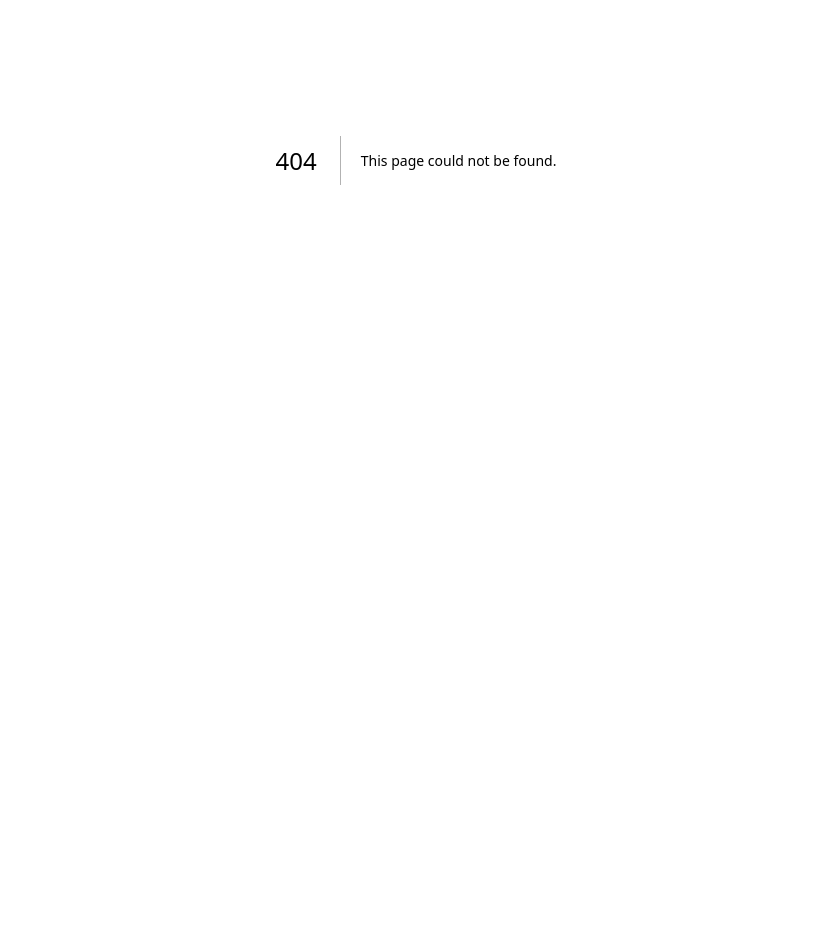
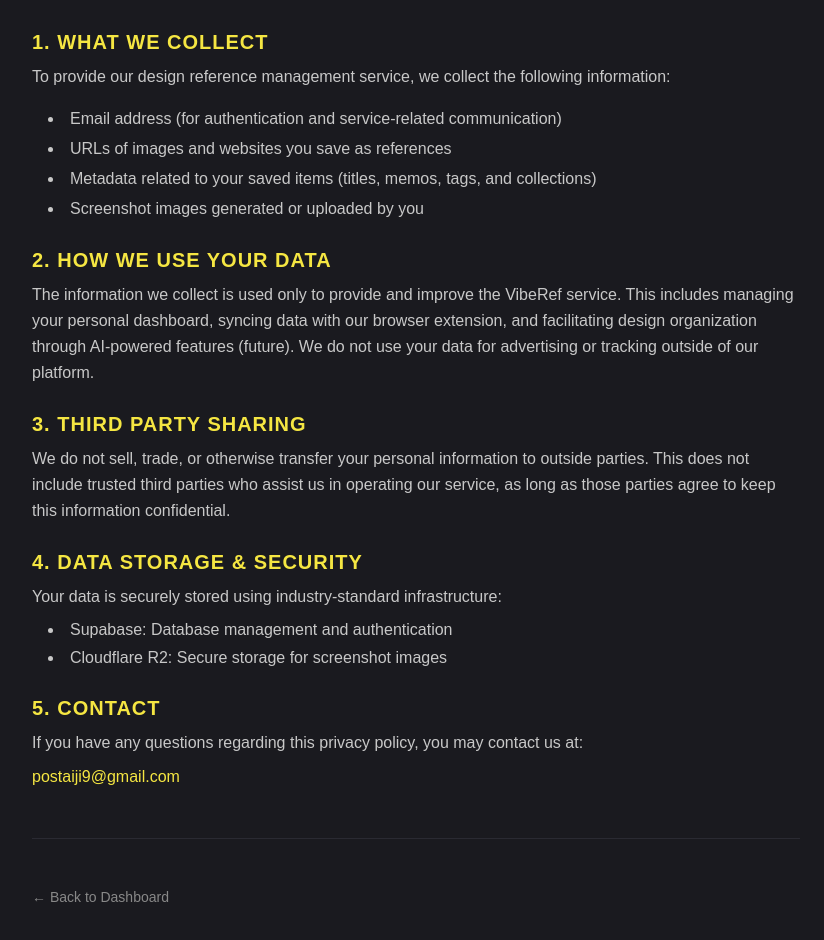
Before and after one commit to lalahaah/viberef, a Next.js app: page /privacy in a window 1280 px wide. Before the commit this address had no page. Shown: the part 240-1180 px from the top of the page, without its empty margins (224-1048 px from the left). Before the commit the page ends 800 px from the top, so only its background shows below. Built offline with nearby package versions, Linux system fonts and the light colour scheme.

Commit message:
feat: add privacy policy page

```diff
--- /dev/null
+++ b/app/privacy/page.tsx
@@ -0,0 +1,72 @@
+export default function PrivacyPolicy() {
+  return (
+    <div className="min-h-screen bg-[#1A1A1F] text-[#E5E5E5] font-light py-20 px-6">
+      <div className="max-w-3xl mx-auto space-y-12">
+        <header className="space-y-4">
+          <div className="w-10 h-10 bg-[#F5E642] rounded-sm flex items-center justify-center shadow-lg shadow-[#F5E642]/10 mb-6">
+            <span className="text-[#1A1A1F] font-black text-xl">V</span>
+          </div>
+          <h1 className="text-4xl font-bold text-white tracking-tight">Privacy Policy - VibeRef</h1>
+          <p className="text-[#888] text-sm">Last updated: May 5, 2026</p>
+        </header>
+
+        <section className="space-y-6">
+          <div className="space-y-2">
+            <h2 className="text-xl font-bold text-[#F5E642] uppercase tracking-wider text-sm">1. What we collect</h2>
+            <div className="space-y-4 text-[#C8C8C8] leading-relaxed">
+              <p>
+                To provide our design reference management service, we collect the following information:
+              </p>
+              <ul className="list-disc list-inside space-y-1 pl-4">
+                <li>Email address (for authentication and service-related communication)</li>
+                <li>URLs of images and websites you save as references</li>
+                <li>Metadata related to your saved items (titles, memos, tags, and collections)</li>
+                <li>Screenshot images generated or uploaded by you</li>
+              </ul>
+            </div>
+          </div>
+
+          <div className="space-y-2">
+            <h2 className="text-xl font-bold text-[#F5E642] uppercase tracking-wider text-sm">2. How we use your data</h2>
+            <p className="text-[#C8C8C8] leading-relaxed">
+              The information we collect is used <strong>only to provide and improve the VibeRef service</strong>. This includes managing your personal dashboard, syncing data with our browser extension, and facilitating design organization through AI-powered features (future). We do not use your data for advertising or tracking outside of our platform.
+            </p>
+          </div>
+
+          <div className="space-y-2">
+            <h2 className="text-xl font-bold text-[#F5E642] uppercase tracking-wider text-sm">3. Third party sharing</h2>
+            <p className="text-[#C8C8C8] leading-relaxed">
+              We do not sell, trade, or otherwise transfer your personal information to outside parties. This does not include trusted third parties who assist us in operating our service, as long as those parties agree to keep this information confidential.
+            </p>
+          </div>
+
+          <div className="space-y-2">
+            <h2 className="text-xl font-bold text-[#F5E642] uppercase tracking-wider text-sm">4. Data storage & Security</h2>
+            <p className="text-[#C8C8C8] leading-relaxed">
+              Your data is securely stored using industry-standard infrastructure:
+            </p>
+            <ul className="list-disc list-inside space-y-1 pl-4 text-[#C8C8C8]">
+              <li><strong>Supabase</strong>: Database management and authentication</li>
+              <li><strong>Cloudflare R2</strong>: Secure storage for screenshot images</li>
+            </ul>
+          </div>
+
+          <div className="space-y-2">
+            <h2 className="text-xl font-bold text-[#F5E642] uppercase tracking-wider text-sm">5. Contact</h2>
+            <p className="text-[#C8C8C8] leading-relaxed">
+              If you have any questions regarding this privacy policy, you may contact us at:
+              <br />
+              <a href="mailto:postaiji9@gmail.com" className="text-[#F5E642] hover:underline mt-2 inline-block">postaiji9@gmail.com</a>
+            </p>
+          </div>
+        </section>
+
+        <footer className="pt-12 border-t border-[#2A2A32]">
+          <a href="/dashboard" className="text-sm text-[#888] hover:text-[#F5E642] transition-colors flex items-center gap-2">
+            ← Back to Dashboard
+          </a>
+        </footer>
+      </div>
+    </div>
+  )
+}
```
Also changed, not shown: 1 other file (tests, documents, lock files or other folders).
